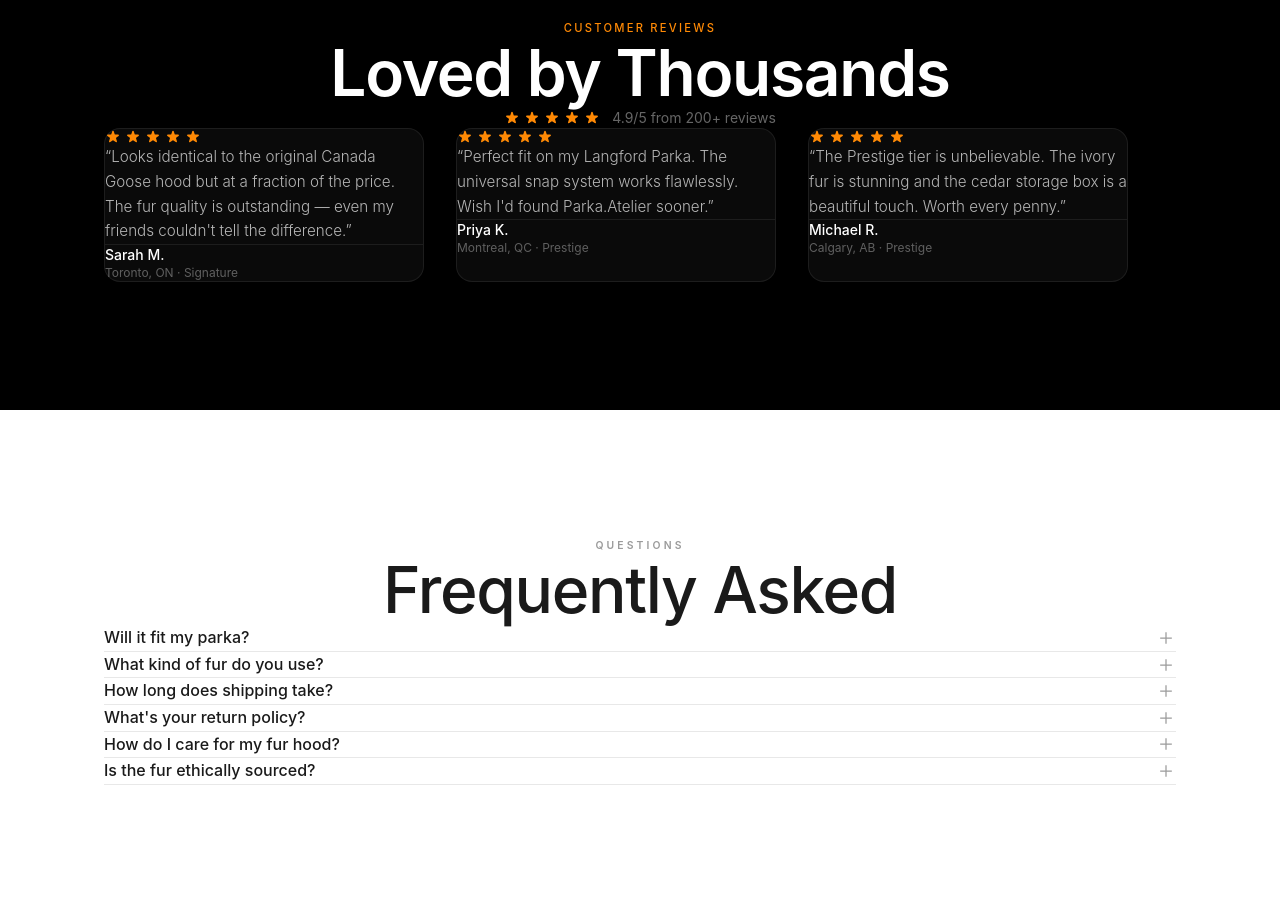
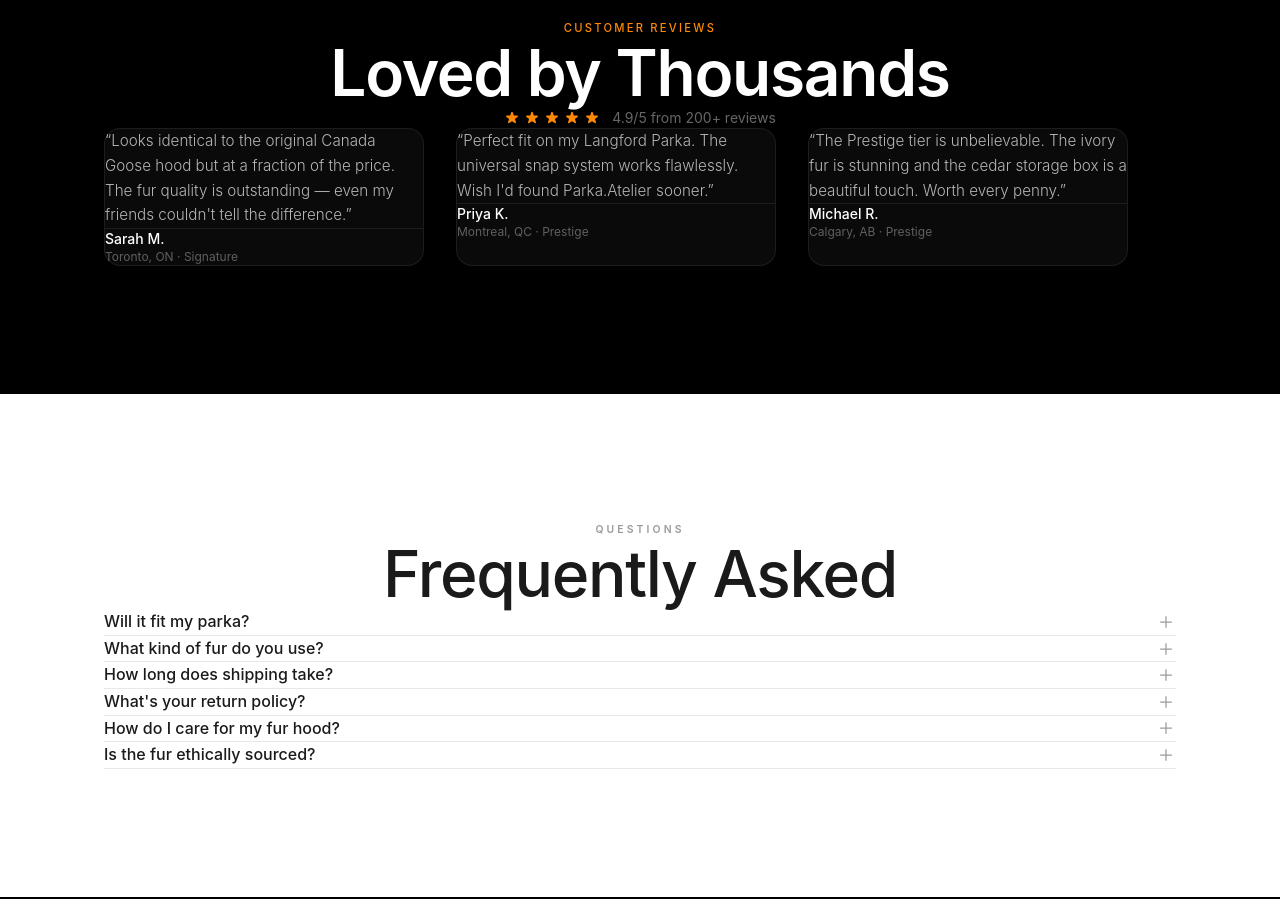
Before and after one commit to caffeineGMT/Parka.Atelier, a Next.js app: page / in a window 1280 px wide. Shown: the part 3840-4739 px from the top of the page. Built offline with nearby package versions, Linux system fonts and the light colour scheme.

Commit message:
style: remove stars from individual reviews, keep on 4.9/5 header only

```diff
--- a/src/components/Reviews.tsx
+++ b/src/components/Reviews.tsx
@@ -79,7 +79,6 @@ export default function Reviews() {
               className="reveal rounded-2xl border border-white/8 px-8 py-10 md:px-10 md:py-12 bg-white/[0.04] backdrop-blur-sm hover:bg-white/[0.07] transition-all duration-300"
               style={{ transitionDelay: `${i * 100}ms` }}
             >
-              <Stars count={review.rating} />
               <p className="text-[0.95rem] text-white/70 font-light leading-relaxed mt-8 mb-10">
                 &ldquo;{review.text}&rdquo;
               </p>
```
